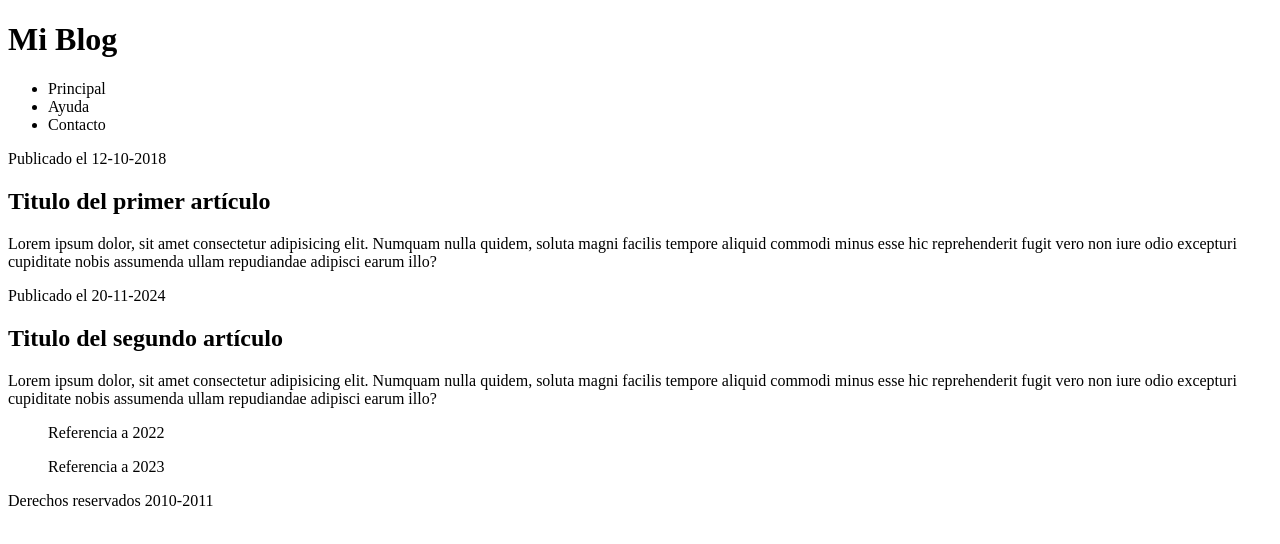
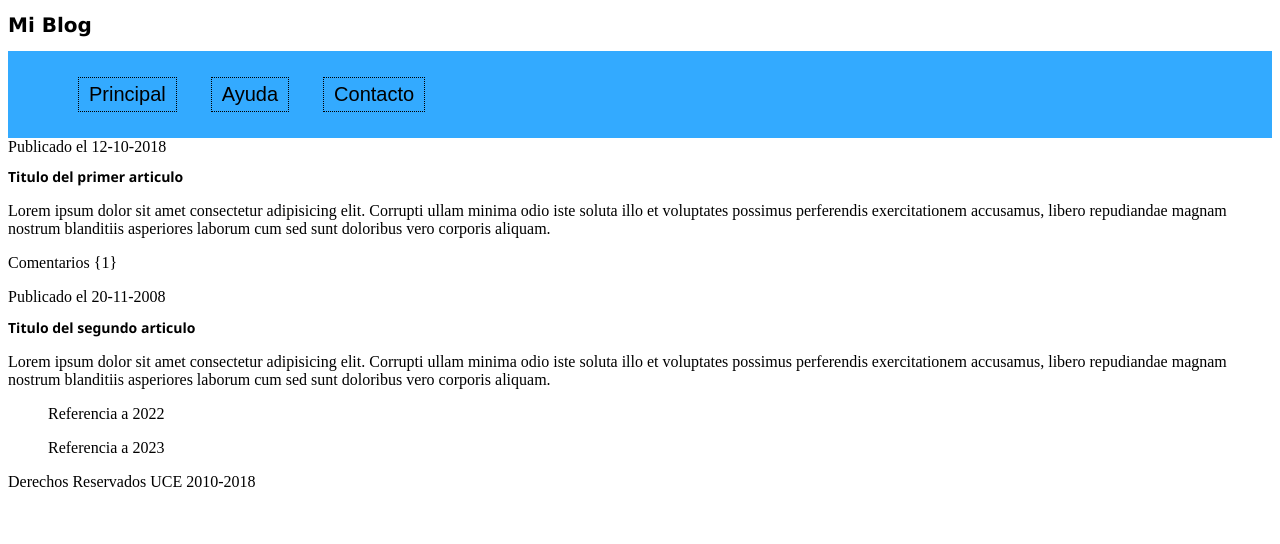
Before and after one commit to juancarlosparedesa1/pw_u1_p6_jp, a plain HTML site: page html/blog.html in a window 1280 px wide. Drawn offline with Linux system fonts and the light colour scheme.

Commit message:
taller03

```diff
--- /dev/null
+++ b/css/blog.css
@@ -0,0 +1,41 @@
+.menu li {
+   list-style: none;
+   display: inline-block;
+   /*margin: 10px;aplica a los cuatro lados*/
+   margin: 5px 15px;/*primer numero aplica arriba y abajo, segundo numero aplica derecha e izquierda*/
+   /*margin: 10px 20px 30px 40px; Sentido horario:arriba,derecha,abajo,izquierda*/
+  /* margin-top: 10px;
+   margin-bottom: 30px;
+   margin-right: 50px;
+   margin-left: 40px;
+   */
+   border: 1px dotted black;
+   padding: 5px 10px;
+   font-family: Arial, Helvetica, sans-serif;
+   font-size: 20px;
+}
+
+.menu {
+    background: #33AAFF ;
+    padding: 5px 15px;
+    text-align: left;
+}
+
+h1 {
+    font-size: 20px;
+    font-family: 'Lucida Sans', 'Lucida Sans Regular', 'Lucida Grande', 'Lucida Sans Unicode', Geneva, Verdana, sans-serif;
+}
+h2 {
+    font-family: 'Segoe UI', Tahoma, Geneva, Verdana, sans-serif;
+    font-size: 14px;
+}
+
+/*
+.menu, li {
+
+color: red;
+}
+
+li{
+    background-color: black;
+}*/
--- a/css/cssexterno.css
+++ b/css/cssexterno.css
@@ -0,0 +1,15 @@
+h1 {
+    color: blueviolet;
+    background: burlywood;
+    font-family: 'Lucida Sans', 'Lucida Sans Regular', 'Lucida Grande', 'Lucida Sans Unicode', Geneva, Verdana, sans-serif;
+}
+
+.clasemedia {
+    color: brown;
+    background-color: yellow;
+}
+
+.clasealta {
+    color: black;
+    background-color: antiquewhite;
+}
--- a/html/blog.html
+++ b/html/blog.html
@@ -5,39 +5,51 @@
     <meta charset="UTF-8">
     <meta name="viewport" content="width=device-width, initial-scale=1.0">
     <title>Document</title>
+    <link rel="stylesheet" href="/css/blog.css">
 </head>
 
 <body>
     <header>
         <h1>Mi Blog</h1>
     </header>
-    <nav>
+    <nav class="menu">
         <ul>
             <li>Principal</li>
             <li>Ayuda</li>
             <li>Contacto</li>
         </ul>
     </nav>
+
     <section>
         <article>
-            <time datetime="12-10-2018">Publicado el 12-10-2018</time>
-            <h2>Titulo del primer artículo</h2>
+            <time datetime="12-10-2018">
+                Publicado el 12-10-2018
+            </time>
+            <h2>Titulo del primer articulo</h2>
             <p>
-                Lorem ipsum dolor, sit amet consectetur adipisicing elit. Numquam nulla quidem, soluta magni facilis
-                tempore aliquid commodi minus esse hic reprehenderit fugit vero non iure odio excepturi cupiditate nobis
-                assumenda ullam repudiandae adipisci earum illo?
+                Lorem ipsum dolor sit amet consectetur adipisicing elit. Corrupti ullam minima odio iste soluta illo et
+                voluptates possimus perferendis exercitationem accusamus, libero repudiandae magnam nostrum blanditiis
+                asperiores laborum cum sed sunt doloribus vero corporis aliquam.
             </p>
+            <footer>
+                <p>Comentarios {1}</p>
+            </footer>
         </article>
         <article>
-            <time datetime="20-11-2024">Publicado el 20-11-2024</time>
-            <h2>Titulo del segundo artículo</h2>
+
+            <time datetime="20-11-2008">
+                Publicado el 20-11-2008
+            </time>
+            <h2>Titulo del segundo articulo</h2>
             <p>
-                Lorem ipsum dolor, sit amet consectetur adipisicing elit. Numquam nulla quidem, soluta magni facilis
-                tempore aliquid commodi minus esse hic reprehenderit fugit vero non iure odio excepturi cupiditate nobis
-                assumenda ullam repudiandae adipisci earum illo?
+                Lorem ipsum dolor sit amet consectetur adipisicing elit. Corrupti ullam minima odio iste soluta illo et
+                voluptates possimus perferendis exercitationem accusamus, libero repudiandae magnam nostrum blanditiis
+                asperiores laborum cum sed sunt doloribus vero corporis aliquam.
             </p>
+
         </article>
     </section>
+
     <aside>
         <blockquote cite="https://miblog2.com">
             Referencia a 2022
@@ -46,7 +58,11 @@
             Referencia a 2023
         </blockquote>
     </aside>
-    <footer>Derechos reservados 2010-2011</footer>
+
+    <footer>
+        Derechos Reservados UCE 2010-2018
+    </footer>
+
 </body>
 
 </html>
```
Also changed, not shown: html/ccsexterno.html (added, +49 -0 lines).
